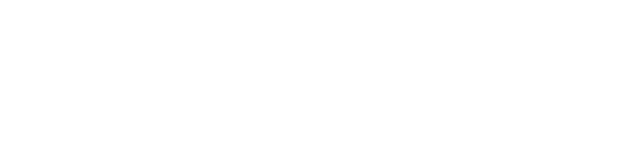
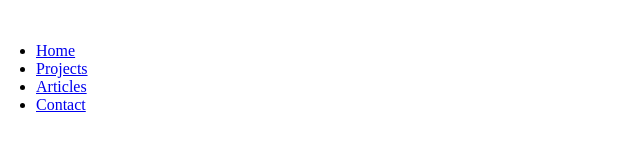
Before and after one commit to tasninanika/Roadmap.sh-Basic_HTML_Website, a plain HTML site: page index.html in a window 1280 px wide. Shown: the full height of the page, 12-640 px from the left. Drawn offline with Linux system fonts and the light colour scheme.

Commit message:
create navbar

```diff
--- a/index.html
+++ b/index.html
@@ -5,5 +5,17 @@
     <meta name="viewport" content="width=device-width, initial-scale=1.0" />
     <title>Frontend Developer</title>
   </head>
-  <body></body>
+  <body>
+    <header>
+      <img src="illustrator-2.png" alt="" />
+      <nav>
+        <ul>
+          <li><a href="index.html">Home</a></li>
+          <li><a href="projects.html">Projects</a></li>
+          <li><a href="articles.html">Articles</a></li>
+          <li><a href="contact.html">Contact</a></li>
+        </ul>
+      </nav>
+    </header>
+  </body>
 </html>
```
Also changed, not shown: Assets/illustrator-2.png (added).
